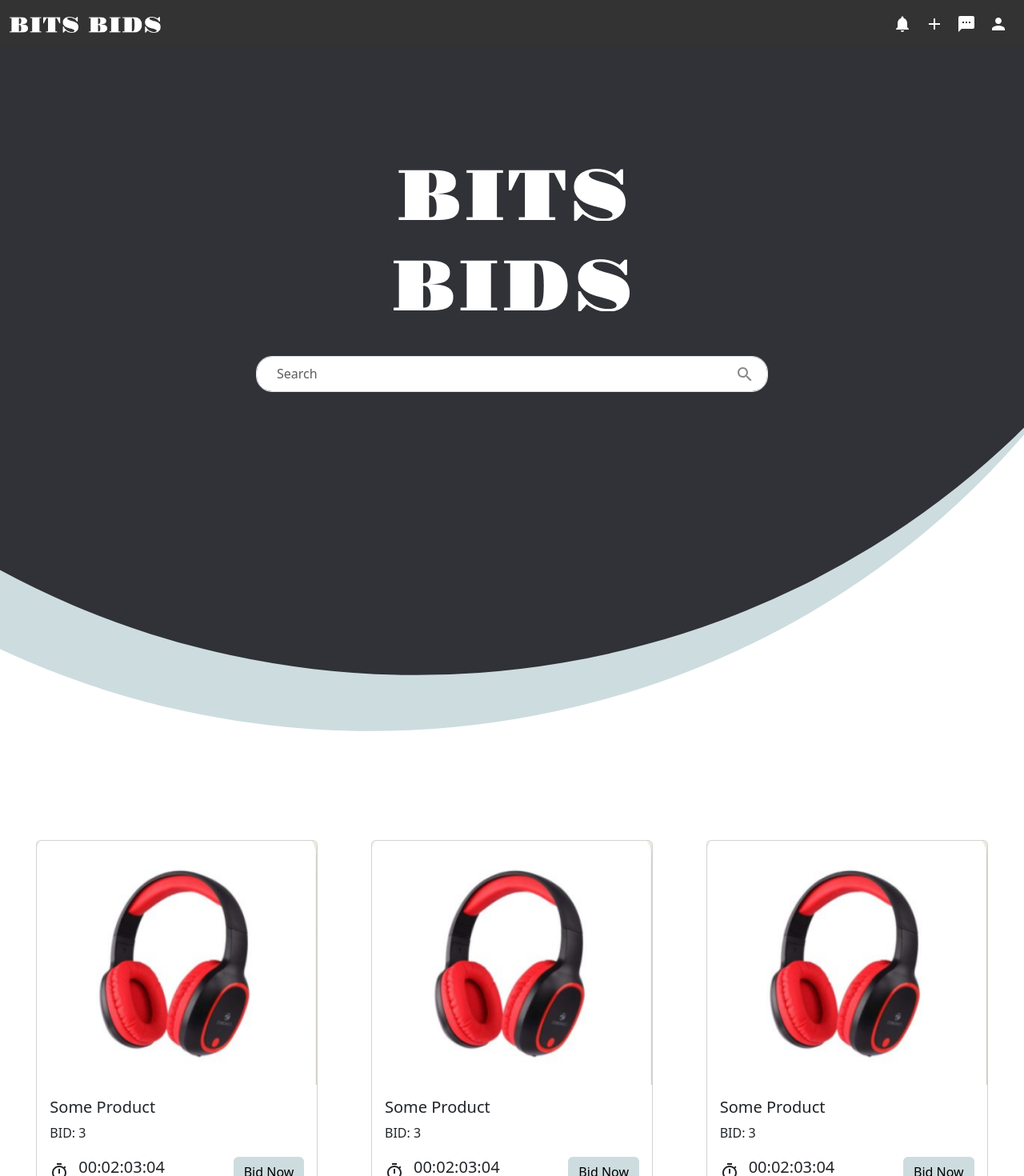
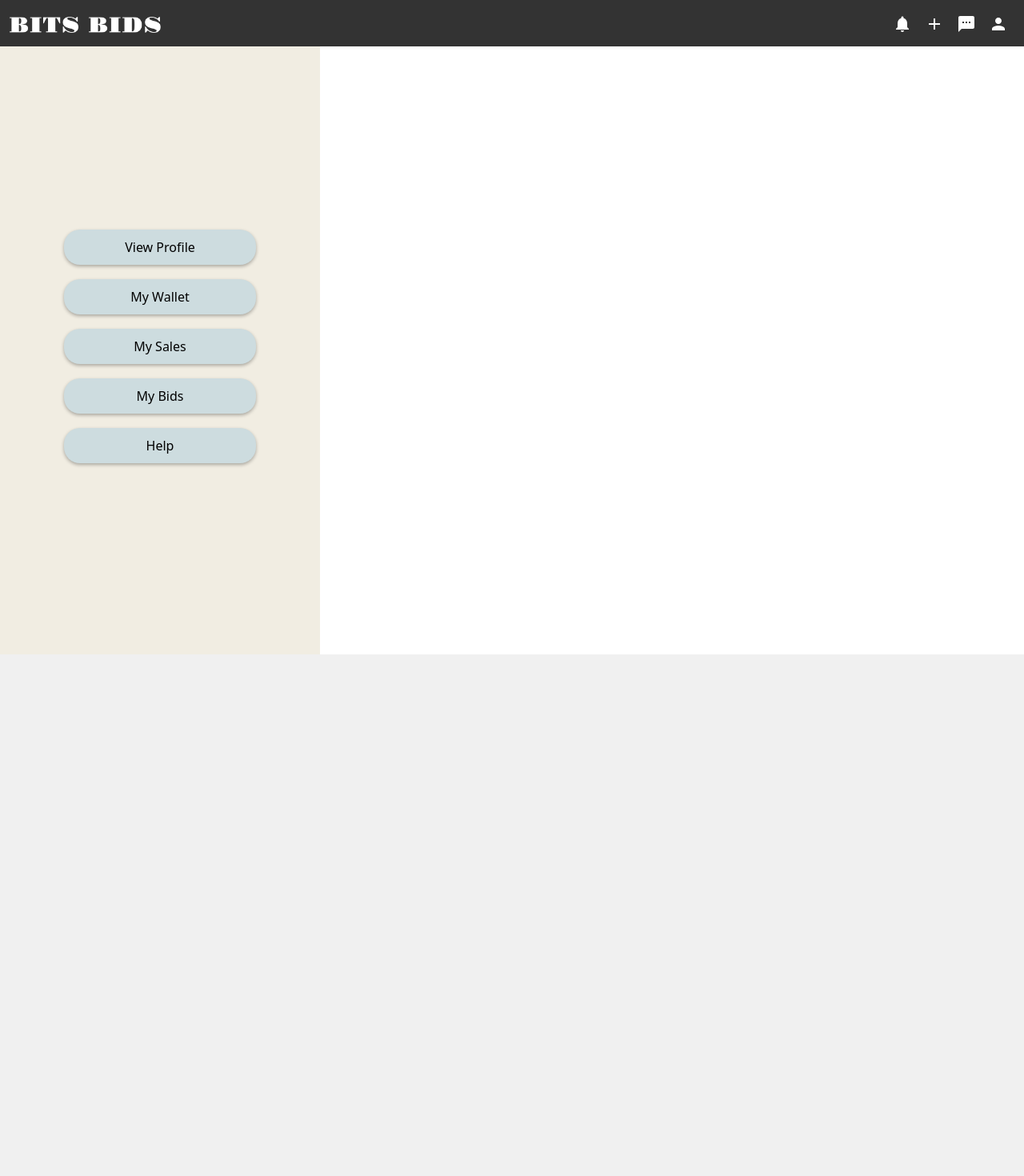
Before and after one commit to vooora/bitsbids-frontend, a React (Create React App) app: page / in a window 1280 px wide. Shown: the top 1470 px of the page at 80% size. Built offline with nearby package versions, Linux system fonts and the light colour scheme.

Commit message:
user profile pages and left column

```diff
--- a/src/App.js
+++ b/src/App.js
@@ -1,12 +1,14 @@
 import React from "react";
 import "./App.css";
 import "bootstrap/dist/css/bootstrap.min.css";
-import LandingPage from "./components/LandingPage/LandingPage";
+import LandingPage from "./pages/LandingPage/LandingPage.js";
+import UserProfilePage from "./pages/UserProfile/UserProfilePage.js";
+import MyWalletPage from "./pages/UserProfile/MyWalletPage.js";
 
 function App() {
   return (
     <div className="App">
-      <LandingPage />
+      <UserProfilePage />
     </div>
   );
 }
--- /dev/null
+++ b/src/components/UserProfileLeftColumn/LeftColumn.js
@@ -0,0 +1,32 @@
+import styles from "./LeftColumn.module.css";
+import { Button } from "react-bootstrap";
+
+function LeftColumnProfile() {
+  return (
+    <div className={styles.main}>
+      <div className={styles.appContainer}>
+        <div className={styles.leftColumn}>
+          <div className="d-grid gap-2">
+            <Button variant="primary" size="md">
+              View Profile
+            </Button>
+            <Button variant="primary" size="md">
+              My Wallet
+            </Button>
+            <Button variant="primary" size="md">
+              My Sales
+            </Button>
+            <Button variant="primary" size="md">
+              My Bids
+            </Button>
+            <Button variant="primary" size="md">
+              Help
+            </Button>
+          </div>
+        </div>
+      </div>
+    </div>
+  );
+}
+
+export default LeftColumnProfile;
--- /dev/null
+++ b/src/components/UserProfileLeftColumn/LeftColumn.module.css
@@ -0,0 +1,26 @@
+.appContainer {
+  display: flex;
+}
+
+.leftColumn {
+  width: 400px; /* Adjust the width as needed */
+  height: 95vh;
+  background-color: #f1ede2;
+  padding: 20px;
+  display: flex;
+  flex-direction: column;
+  justify-content: center;
+  align-items: center;
+}
+
+.leftColumn button {
+  margin-bottom: 10px; /* Add some space between buttons */
+  border: none;
+  border-radius: 20px; /* Adjust the border-radius as needed */
+  padding: 10px 15px; /* Adjust padding as needed */
+  background-color: #cddcdf; /* Change button background color */
+  color: #000000; /* Change button text color */
+  cursor: pointer;
+  width: 15rem;
+  box-shadow: 0px 2px 4px rgba(0, 0, 0, 0.3);
+}
--- a/src/components/LandingPage/LandingPage.js
+++ b/src/pages/LandingPage/LandingPage.js
@@ -2,8 +2,8 @@ import { Container, Form, Button } from "react-bootstrap";
 import landing_page from "../../assets/landing-page.svg";
 import bids_logo from "../../assets/bids.png";
 import bits_logo from "../../assets/bits.png";
-import MainNavbar from "../MainNavbar/MainNavbar";
-import ProductList from "../ProductList/ProductList";
+import MainNavbar from "../../components/MainNavbar/MainNavbar";
+import ProductList from "../../components/ProductList/ProductList";
 import { Search } from "@material-ui/icons";
 import styles from "./LandingPage.module.css";
 
--- /dev/null
+++ b/src/pages/UserProfile/MyWalletPage.js
@@ -0,0 +1,68 @@
+import MainNavbar from "../../components/MainNavbar/MainNavbar";
+import LeftColumnProfile from "../../components/UserProfileLeftColumn/LeftColumn";
+import bids_logo from "../../assets/bids.png";
+import styles from "./UserProfilePage.module.css";
+import { Button, Form, FormControl, Row, Col } from "react-bootstrap";
+
+function MyWalletPage() {
+  return (
+    <>
+      <MainNavbar />
+      <div className={styles.main}>
+        <div className={styles.appContainer}>
+          <LeftColumnProfile />
+          <div
+            className={`${styles.rightColumn} d-flex justify-content-center`}
+          >
+            <div
+              className={`${styles.centeredContent} d-flex flex-column align-items-center justify-content-center`}
+            >
+              <h1 className="display-5 mb-4">Pranathi Voora's Wallet</h1>
+
+              <h1 className="display-8 mb-2">Balance: 100</h1>
+              <Form className="mb-3 d-flex">
+                <FormControl
+                  type="text"
+                  placeholder=" "
+                  className={styles.enterMoneyForm}
+                />
+                <Button
+                  variant="primary"
+                  size="lg"
+                  className={styles.mediumButton}
+                >
+                  Add Money
+                </Button>
+              </Form>
+              <Row className="mt-3">
+                <Button
+                  variant="primary"
+                  size="sm"
+                  className={styles.smallButton}
+                >
+                  100
+                </Button>
+                <Button
+                  variant="primary"
+                  size="sm"
+                  className={styles.smallButton}
+                >
+                  500
+                </Button>
+                <Button
+                  variant="primary"
+                  size="sm"
+                  className={styles.smallButton}
+                >
+                  1000
+                </Button>
+              </Row>
+            </div>
+          </div>
+        </div>
+      </div>
+    </>
+  );
+}
+
+export default MyWalletPage;
--- /dev/null
+++ b/src/pages/UserProfile/UserProfilePage.js
@@ -0,0 +1,19 @@
+import MainNavbar from "../../components/MainNavbar/MainNavbar";
+import bids_logo from "../../assets/bids.png";
+import styles from "./UserProfilePage.module.css";
+import { Button, Form, FormControl, Row, Col } from "react-bootstrap";
+import LeftColumnProfile from "../../components/UserProfileLeftColumn/LeftColumn";
+
+function UserProfilePage() {
+  return (
+    <>
+      <MainNavbar />
+      <LeftColumnProfile />
+      <div
+        className={`${styles.rightColumn} d-flex justify-content-center`}
+      ></div>
+    </>
+  );
+}
+
+export default UserProfilePage;
--- /dev/null
+++ b/src/pages/UserProfile/UserProfilePage.module.css
@@ -0,0 +1,68 @@
+/* App.css */
+.appContainer {
+  display: flex;
+}
+
+.leftColumn {
+  width: 350px; /* Adjust the width as needed */
+  height: 95vh;
+  background-color: #f1ede2;
+  padding: 20px;
+  display: flex;
+  flex-direction: column;
+  justify-content: center;
+  align-items: center;
+}
+
+.leftColumn button {
+  margin-bottom: 10px; /* Add some space between buttons */
+  border: none;
+  border-radius: 20px; /* Adjust the border-radius as needed */
+  padding: 10px 15px; /* Adjust padding as needed */
+  background-color: #cddcdf; /* Change button background color */
+  color: #000000; /* Change button text color */
+  cursor: pointer;
+  width: 15rem;
+  box-shadow: 0px 2px 4px rgba(0, 0, 0, 0.3);
+}
+
+.smallButton {
+  margin-inline: 10px; /* Add some space between buttons */
+  border: none;
+  border-radius: 10px; /* Adjust the border-radius as needed */
+  padding: 10px 15px; /* Adjust padding as needed */
+  background-color: #cddcdf; /* Change button background color */
+  color: #000000; /* Change button text color */
+  cursor: pointer;
+  width: 5rem;
+  box-shadow: 0px 2px 4px rgba(0, 0, 0, 0.3);
+}
+
+.mediumButton {
+  margin-inline: 10px; /* Add some space between buttons */
+  border: none;
+  border-radius: 20px; /* Adjust the border-radius as needed */
+  padding: 10px 15px; /* Adjust padding as needed */
+  background-color: #cddcdf; /* Change button background color */
+  color: #000000; /* Change button text color */
+  cursor: pointer;
+  width: 10rem;
+  box-shadow: 0px 2px 4px rgba(0, 0, 0, 0.3);
+}
+
+.rightColumn {
+  flex: 1; /* Take up the remaining space */
+  height: 95vh;
+  padding: 20px;
+  background-color: #f0f0f0; /* Set the background color for the right column */
+  justify-content: center;
+  align-items: center;
+}
+
+.enterMoneyForm {
+  height: 70px;
+  width: 300px;
+  border-radius: 20px;
+  border-color: #000000;
+  box-shadow: 0px 2px 4px rgba(0, 0, 0, 0.3);
+}
```
Also changed, not shown: src/pages/LandingPage/LandingPage.module.css (renamed from src/components/LandingPage/LandingPage.module.css), src/pages/UserProfile/UserProfilePage.css (added).
